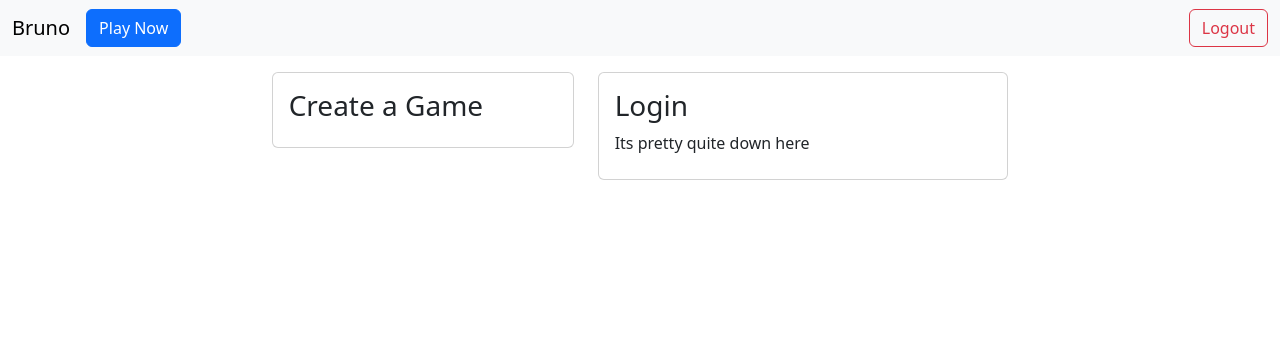
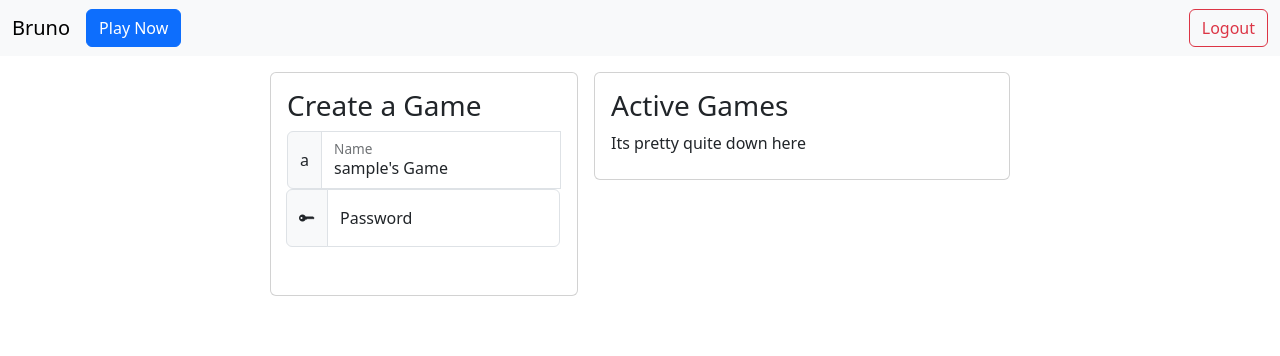
Before and after one commit to HSBI-Lerngruppe-Bres/WebTechnologienHausarbeit, a Flask app: page /games/ in a window 1280 px wide. Shown: the top 356 px of the page. Run offline with Flask 3, Linux system fonts and the light colour scheme; the visitor is signed in with stand-in values (Sample User, id 1); data that the repository does not hold is empty.

Commit message:
feat: Started Game Creation Form

```diff
--- a/bruno/database/models.py
+++ b/bruno/database/models.py
@@ -10,7 +10,7 @@ class User(db.Model, UserMixin):
     owned_games = db.relationship('Game', backref='owner', lazy=True)
 
     def __repr__(self):
-        return f'User{self.username}'
+        return f'User(name={self.username})'
 
     def get_id(self):
         return self.id
--- a/bruno/sites/templates/games.html
+++ b/bruno/sites/templates/games.html
@@ -1,19 +1,34 @@
 {% extends "base.html" %}
 
 {% block content %}
-<div class="row justify-content-center pt-3">
+<div class="row justify-content-center pt-3 g-3">
     <div class="col-sm-8 col-lg-4 col-xl-3">
         <div class="card">
             <div class="card-body">
                 <h3 class="card-title">Create a Game</h3>
-                <form >
+                <form>
+                    <div class="input-group mb-3">
+                        <span class="input-group-text">a</span>
+                        <div class="form-floating flex-grow-1">
+                            <input type="text" class="form-control" id="game_name" name="game_name" value="{{ current_user.username }}'s Game" required>
+                            <label for="game_name">Name</label>
+                        </div>
+                        <div class="input-group mb-3">
+                            <span class="input-group-text"><i class="bi bi-key-fill"></i></span>
+                            <div class="form-floating flex-grow-1">
+                                <input type="password" class="form-control" id="game_password" name="game_password" placeholder="Password" required>
+                                <label for="game_password">Password</label>
+                            </div>
+                        </div>
+                    </div>
+                </form>
             </div>
         </div>
     </div>
     <div class="col-12 col-sm-8 col-lg-4 col-xl-4">
         <div class="card">
             <div class="card-body">
-                <h3 class="card-title">Login</h3>
+                <h3 class="card-title">Active Games</h3>
                 {% if games|length > 0 %}
                 <table class="table table-hover">
                     <thead>
```
